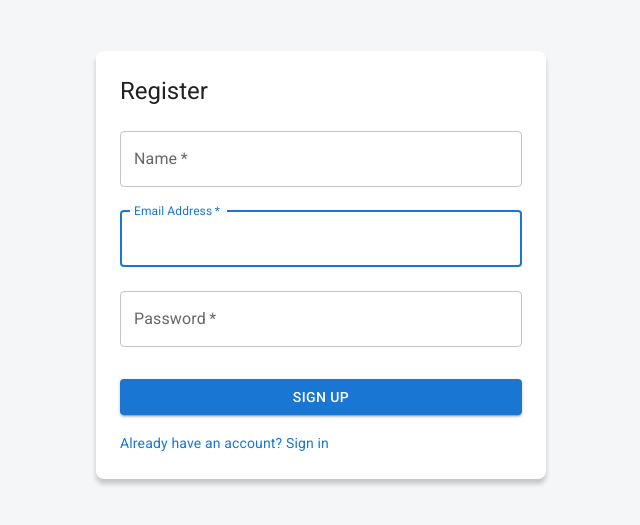
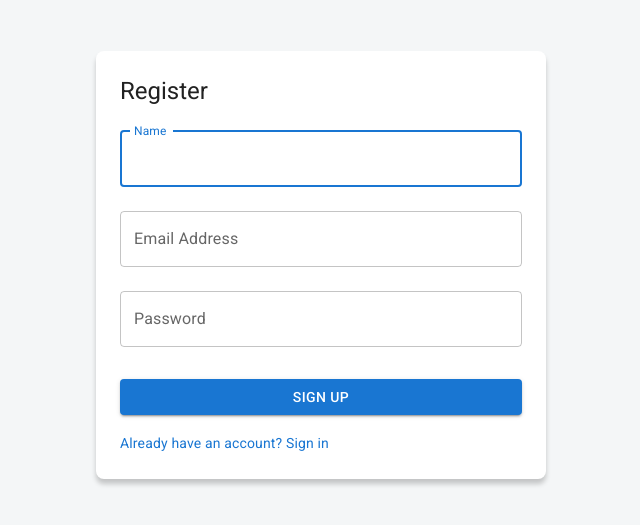
Before and after one commit to jeancarlospedrozo/journal, a React (Vite) app: page /auth/register in a window 1280 px wide. Shown: the part 135-660 px from the top of the page, without its empty margins (319-959 px from the left). Built offline with nearby package versions, Linux system fonts and the light colour scheme.

Commit message:
firebase integrado

```diff
--- a/package.json
+++ b/package.json
@@ -14,11 +14,13 @@
     "@mui/icons-material": "^5.10.14",
     "@mui/material": "^5.10.14",
     "@reduxjs/toolkit": "^1.9.1",
+    "firebase": "^9.15.0",
     "formik": "^2.2.9",
     "react": "^18.2.0",
     "react-dom": "^18.2.0",
     "react-redux": "^8.0.5",
-    "react-router-dom": "6"
+    "react-router-dom": "6",
+    "yup": "^0.32.11"
   },
   "devDependencies": {
     "@types/react": "^18.0.24",
--- a/src/auth/pages/Login.jsx
+++ b/src/auth/pages/Login.jsx
@@ -2,7 +2,7 @@ import { Google } from "@mui/icons-material";
 import { Button, Grid, Link, TextField, Typography } from "@mui/material";
 import { Field, Form, Formik } from "formik";
 import React from "react";
-import { useDispatch } from "react-redux";
+import { useDispatch, useSelector } from "react-redux";
 import { Link as RouterLink } from "react-router-dom";
 import { checkingCredentials } from "../../store/auth/authSlice";
 import {
@@ -12,6 +12,7 @@ import {
 import { AuthLayout } from "../layout/AuthLayout";
 
 export const Login = () => {
+  const { status } = useSelector((state) => state.auth);
   const dispatch = useDispatch();
 
   return (
@@ -29,7 +30,6 @@ export const Login = () => {
           <Field
             as={TextField}
             margin="normal"
-            required
             fullWidth
             id="email"
             label="Email Address"
@@ -40,7 +40,6 @@ export const Login = () => {
           <Field
             as={TextField}
             margin="normal"
-            required
             fullWidth
             name="password"
             label="Password"
@@ -55,6 +54,7 @@ export const Login = () => {
                 fullWidth
                 variant="contained"
                 onClick={() => dispatch(checkingAuthentication())}
+                disabled={status === "checking"}
               >
                 Sign In
               </Button>
@@ -65,6 +65,7 @@ export const Login = () => {
                 fullWidth
                 variant="contained"
                 onClick={() => dispatch(startGoogleSingIn())}
+                disabled={status === "checking"}
               >
                 <Google />
                 <Typography sx={{ ml: 1 }}>Google</Typography>
--- a/src/auth/pages/Register.jsx
+++ b/src/auth/pages/Register.jsx
@@ -1,44 +1,72 @@
 import { Button, Grid, Link, TextField } from "@mui/material";
-import { Box } from "@mui/system";
+import { Field, Form, Formik } from "formik";
 import React from "react";
 import { Link as RouterLink } from "react-router-dom";
 import { AuthLayout } from "../layout/AuthLayout";
+import * as Yup from "yup";
+import { useDispatch } from "react-redux";
+import { createUserEmail } from "../../store/auth/thunks";
 
 export const Register = () => {
+  const dispatch = useDispatch();
   return (
     <AuthLayout title="Register">
-      <Box component="form" noValidate sx={{ mt: 1 }}>
-        <TextField
+      <Formik
+        initialValues={{
+          name: "",
+          email: "",
+          password: "",
+        }}
+        onSubmit={(values) => {
+          dispatch(createUserEmail(values));
+        }}
+        validationSchema={Yup.object({
+          name: Yup.string().required("Name is required"),
+          email: Yup.string("Enter your email")
+            .email("Enter a valid email")
+            .required("Email is required"),
+          password: Yup.string("Enter your password")
+            .min(8, "Password should be of minimum 8 characters length")
+            .required("Password is required"),
+        })}
+      >
+        {({ errors, touched }) => (
+          <Form>
+            <Field
+              as={TextField}
               margin="normal"
               autoComplete="given-name"
               name="name"
-          required
               fullWidth
               id="name"
               label="Name"
               autoFocus
+              error={touched.name && Boolean(errors.name)}
+              helperText={touched.name && errors.name}
             />
-        <TextField
+            <Field
+              as={TextField}
               margin="normal"
-          required
               fullWidth
               id="email"
               label="Email Address"
               name="email"
               autoComplete="email"
-          autoFocus
+              error={touched.email && Boolean(errors.email)}
+              helperText={touched.email && errors.email}
             />
-        <TextField
+            <Field
+              as={TextField}
               margin="normal"
-          required
               fullWidth
               name="password"
               label="Password"
               type="password"
               id="password"
-          autoComplete="current-password"
+              autoComplete="new-password"
+              error={touched.password && Boolean(errors.password)}
+              helperText={touched.password && errors.password}
             />
-      </Box>
             <Grid container spacing={2} sx={{ mt: 1, mb: 2 }}>
               <Grid item xs={12}>
                 <Button type="submit" fullWidth variant="contained">
@@ -58,6 +86,9 @@ export const Register = () => {
                 </Link>
               </Grid>
             </Grid>
+          </Form>
+        )}
+      </Formik>
     </AuthLayout>
   );
 };
--- /dev/null
+++ b/src/firebase/config.js
@@ -0,0 +1,21 @@
+// Import the functions you need from the SDKs you need
+import { initializeApp } from "firebase/app";
+import { getAuth } from "firebase/auth";
+import { getFirestore } from "firebase/firestore/lite";
+// TODO: Add SDKs for Firebase products that you want to use
+// https://firebase.google.com/docs/web/setup#available-libraries
+
+// Your web app's Firebase configuration
+const firebaseConfig = {
+  apiKey: "AIzaSyASeZGuCWMLIM61Tlm1PjutYlQMJ4jM9V8",
+  authDomain: "react-project-44495.firebaseapp.com",
+  projectId: "react-project-44495",
+  storageBucket: "react-project-44495.appspot.com",
+  messagingSenderId: "838985491295",
+  appId: "1:838985491295:web:5854e89270f12ba9058cea",
+};
+
+// Initialize Firebase
+const firebaseApp = initializeApp(firebaseConfig);
+export const firebaseAuth = getAuth(firebaseApp);
+export const firebaseDB = getFirestore(firebaseApp);
--- /dev/null
+++ b/src/firebase/providers.js
@@ -0,0 +1,58 @@
+import {
+  createUserWithEmailAndPassword,
+  GoogleAuthProvider,
+  signInWithPopup,
+  updateProfile,
+} from "firebase/auth";
+import { firebaseAuth } from "./config";
+
+const googleProvider = new GoogleAuthProvider();
+
+export const signInWithGoogle = async () => {
+  try {
+    const result = await signInWithPopup(firebaseAuth, googleProvider);
+    const credentials = GoogleAuthProvider.credentialFromResult(result);
+
+    // The signed-in user info.
+    const { displayName, email, photoURL, uid } = result.user;
+
+    return {
+      ok: true,
+      displayName,
+      email,
+      photoURL,
+      uid,
+    };
+  } catch (error) {
+    const errorCode = error.code;
+    const errorMessage = error.message;
+
+    return {
+      ok: false,
+      errorCode,
+      errorMessage,
+    };
+  }
+};
+
+export const signInWithEmail = async ({ name, email, password }) => {
+  try {
+    const userCredential = await createUserWithEmailAndPassword(
+      firebaseAuth,
+      email,
+      password
+    );
+
+    const user = userCredential.user;
+    await updateProfile(firebaseAuth.currentUser, {
+      displayName: name,
+    });
+
+    return { ok: true, ...user };
+  } catch (error) {
+    return {
+      ok: false,
+      errorMessage: error.message,
+    };
+  }
+};
--- a/src/store/auth/authSlice.js
+++ b/src/store/auth/authSlice.js
@@ -11,8 +11,22 @@ export const authSlice = createSlice({
     errorMessage: null,
   },
   reducers: {
-    login: (state, action) => {},
-    logout: (state, action) => {},
+    login: (state, { payload }) => {
+      state.status = "authenticated";
+      state.uid = payload.uid;
+      state.email = payload.email;
+      state.displayName = payload.displayName;
+      state.photoURL = payload.photoURL;
+      state.errorMessage = null;
+    },
+    logout: (state, action) => {
+      state.status = "not-authenticated";
+      state.uid = null;
+      state.email = null;
+      state.displayName = null;
+      state.photoURL = null;
+      state.errorMessage = action.payload;
+    },
     checkingCredentials: (state) => {
       state.status = "checking";
     },
--- a/src/store/auth/thunks.js
+++ b/src/store/auth/thunks.js
@@ -1,4 +1,15 @@
-import { checkingCredentials } from "./authSlice";
+import { signInWithEmail, signInWithGoogle } from "../../firebase/providers";
+import { checkingCredentials, login, logout } from "./authSlice";
+
+export const createUserEmail = ({ name, email, password }) => {
+  return async (dispatch) => {
+    dispatch(checkingCredentials());
+    const result = await signInWithEmail({ name, email, password });
+    if (!result.ok) return dispatch(logout(result.errorMessage));
+
+    dispatch(login(result));
+  };
+};
 
 export const checkingAuthentication = (email, password) => {
   return async (dispatch) => {
@@ -9,5 +20,9 @@ export const checkingAuthentication = (email, password) => {
 export const startGoogleSingIn = () => {
   return async (dispatch) => {
     dispatch(checkingCredentials());
+    const result = await signInWithGoogle();
+    if (!result.ok) return dispatch(logout(result.errorMessage));
+
+    dispatch(login(result));
   };
 };
```
Also changed, not shown: 1 other file (tests, documents, lock files or other folders). Lines whose indentation alone changed are shown as unchanged.
